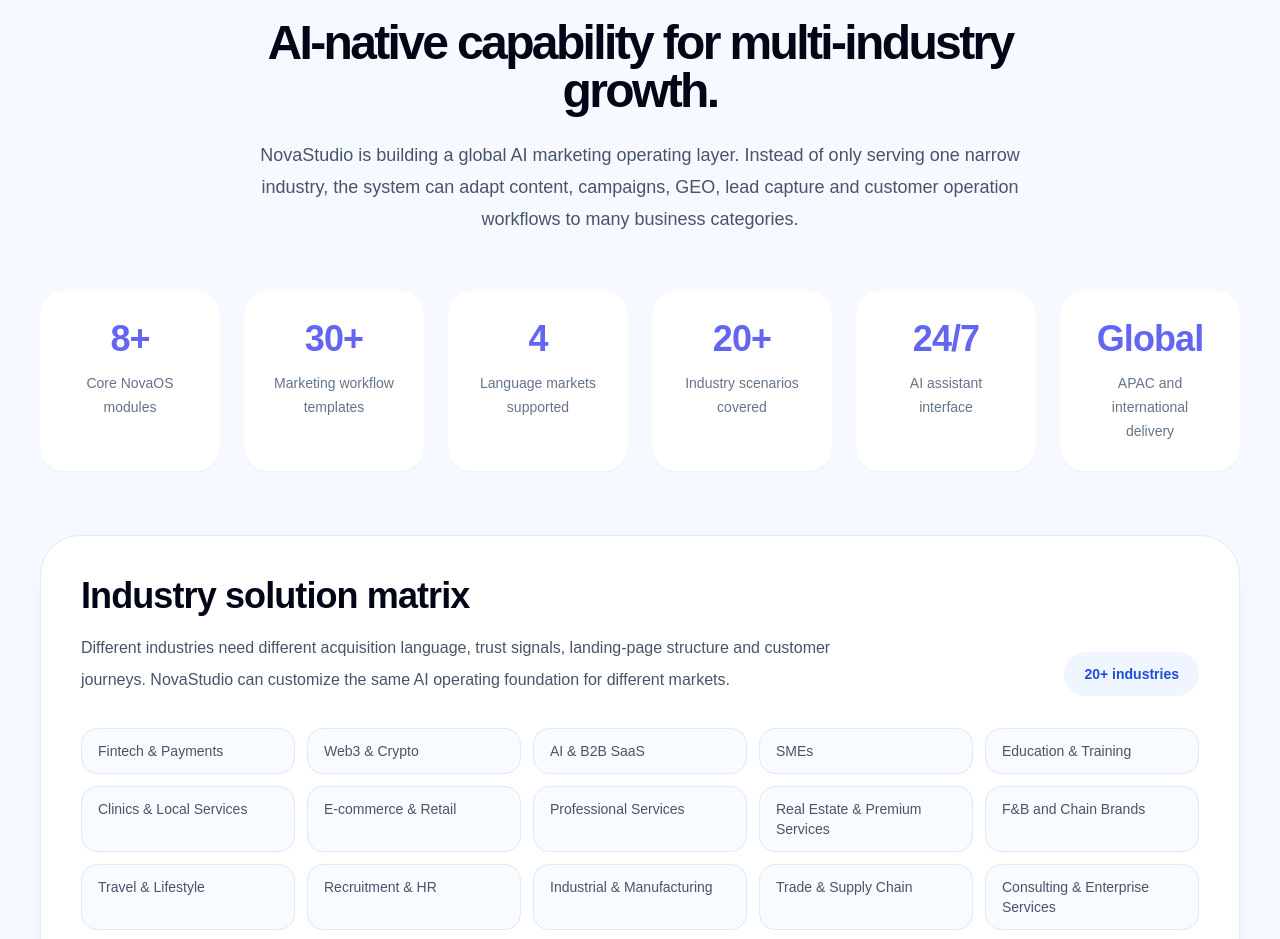
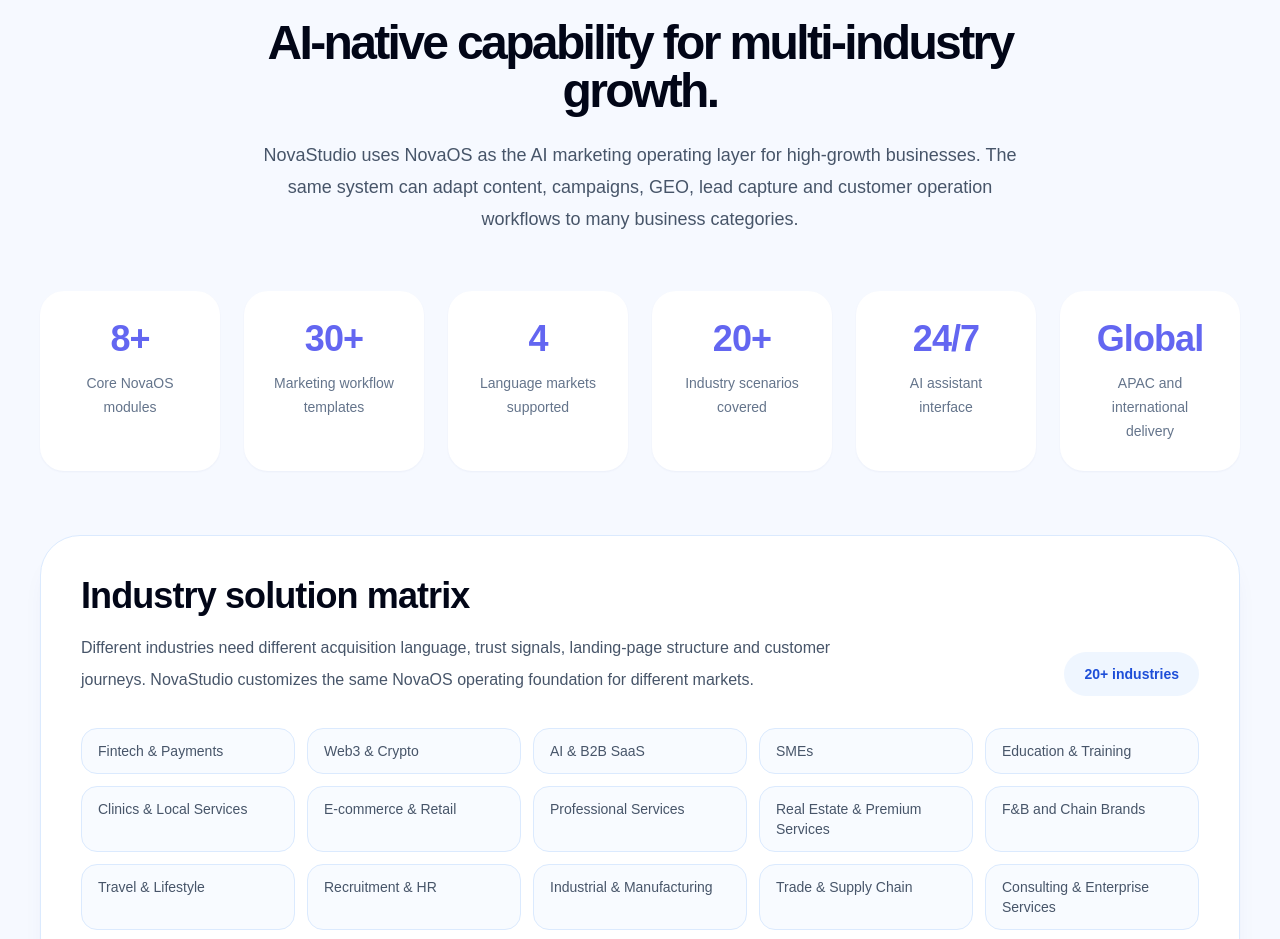
Before and after one commit to Booyuu/Novatest, a Next.js app: page / in a window 1280 px wide. Shown: the part 7140-8079 px from the top of the page. Built offline with nearby package versions, Linux system fonts and the light colour scheme.

Commit message:
Strengthen enterprise capability positioning

```diff
--- a/components/HomeEnterpriseStrength.tsx
+++ b/components/HomeEnterpriseStrength.tsx
@@ -6,7 +6,7 @@
   en: {
     eyebrow: 'Enterprise strength',
     title: 'AI-native capability for multi-industry growth.',
-    body: 'NovaStudio is building a global AI marketing operating layer. Instead of only serving one narrow industry, the system can adapt content, campaigns, GEO, lead capture and customer operation workflows to many business categories.',
+    body: 'NovaStudio uses NovaOS as the AI marketing operating layer for high-growth businesses. The same system can adapt content, campaigns, GEO, lead capture and customer operation workflows to many business categories.',
     badge: '20+ industries',
     metrics: [
       ['8+', 'Core NovaOS modules'],
@@ -17,13 +17,13 @@
       ['Global', 'APAC and international delivery'],
     ],
     matrixTitle: 'Industry solution matrix',
-    matrixBody: 'Different industries need different acquisition language, trust signals, landing-page structure and customer journeys. NovaStudio can customize the same AI operating foundation for different markets.',
+    matrixBody: 'Different industries need different acquisition language, trust signals, landing-page structure and customer journeys. NovaStudio customizes the same NovaOS operating foundation for different markets.',
     industries: ['Fintech & Payments', 'Web3 & Crypto', 'AI & B2B SaaS', 'SMEs', 'Education & Training', 'Clinics & Local Services', 'E-commerce & Retail', 'Professional Services', 'Real Estate & Premium Services', 'F&B and Chain Brands', 'Travel & Lifestyle', 'Recruitment & HR', 'Industrial & Manufacturing', 'Trade & Supply Chain', 'Consulting & Enterprise Services', 'Creator & Media Businesses', 'Beauty & Wellness', 'Events & Communities', 'Consumer Apps', 'Local Brands'],
   },
   zh: {
     eyebrow: '企业实力',
     title: 'AI 原生能力，覆盖多行业增长场景。',
-    body: 'NovaStudio 正在构建面向全球增长型企业的 AI 营销操作层。它不是只服务某一个单一行业，而是可以把内容、活动、GEO、线索捕获和客户运营工作流适配到不同业务类型。',
+    body: 'NovaStudio 以 NovaOS 作为面向高增长企业的 AI 营销操作层。同一套系统可以把内容、活动、GEO、线索捕获和客户运营工作流适配到不同业务类型。',
     badge: '20+ 行业场景',
     metrics: [
       ['8+', '核心 NovaOS 模块'],
@@ -34,27 +34,27 @@
       ['Global', 'APAC 与全球交付能力'],
     ],
     matrixTitle: '行业解决方案矩阵',
-    matrixBody: '不同行业需要不同的获客语言、信任机制、落地页结构和客户路径。NovaStudio 可以基于同一套 AI 营销底层能力，为不同市场定制增长系统。',
+    matrixBody: '不同行业需要不同的获客语言、信任机制、落地页结构和客户路径。NovaStudio 可以基于同一套 NovaOS 营销底层能力，为不同市场定制增长系统。',
     industries: ['金融科技与支付', 'Web3 与加密', 'AI 与 B2B SaaS', '中小企业', '教育与培训', '医疗诊所与本地服务', '电商与零售', '专业服务', '地产与高端服务', '餐饮与连锁品牌', '旅游与生活方式', '招聘与人力资源', '工业与制造', '贸易与供应链', '咨询与企业服务', '创作者与内容机构', '美容与健康', '活动与社群', '消费类 App', '本地品牌'],
   },
   ja: {
     eyebrow: '企業力',
     title: '多業界の成長に対応する AI ネイティブ能力。',
-    body: 'NovaStudio はグローバル企業向けの AI マーケティング運用レイヤーを構築しています。コンテンツ、キャンペーン、GEO、リード獲得、顧客運用を多様な業界に適応できます。',
+    body: 'NovaStudio は NovaOS を高成長企業向けの AI マーケティング運用レイヤーとして活用し、コンテンツ、キャンペーン、GEO、リード獲得、顧客運用を多様な業界に適応します。',
     badge: '20+ 業界',
     metrics: [['8+', 'コアモジュール'], ['30+', 'ワークフロー'], ['4', '対応言語'], ['20+', '業界シナリオ'], ['24/7', 'AI アシスタント'], ['Global', 'APAC と国際展開']],
     matrixTitle: '業界ソリューションマトリクス',
-    matrixBody: '業界ごとに獲得メッセージ、信頼形成、LP 構造、顧客導線は異なります。NovaStudio は同じ AI 基盤を各市場に合わせて調整できます。',
+    matrixBody: '業界ごとに獲得メッセージ、信頼形成、LP 構造、顧客導線は異なります。NovaStudio は同じ NovaOS 基盤を各市場に合わせて調整できます。',
     industries: ['Fintech & Payments', 'Web3 & Crypto', 'AI & B2B SaaS', 'SMEs', 'Education & Training', 'Clinics & Local Services', 'E-commerce & Retail', 'Professional Services', 'Real Estate', 'F&B Brands', 'Travel & Lifestyle', 'Recruitment & HR', 'Manufacturing', 'Trade & Supply Chain', 'Consulting', 'Creator & Media', 'Beauty & Wellness', 'Events & Communities', 'Consumer Apps', 'Local Brands'],
   },
   ko: {
     eyebrow: '기업 역량',
     title: '다양한 산업 성장을 위한 AI 네이티브 역량.',
-    body: 'NovaStudio는 글로벌 성장 기업을 위한 AI 마케팅 운영 레이어를 구축하고 있습니다. 콘텐츠, 캠페인, GEO, 리드 확보, 고객 운영을 여러 산업에 맞게 적용할 수 있습니다.',
+    body: 'NovaStudio는 NovaOS를 고성장 기업을 위한 AI 마케팅 운영 레이어로 사용하며 콘텐츠, 캠페인, GEO, 리드 확보, 고객 운영을 여러 산업에 맞게 적용합니다.',
     badge: '20+ 산업',
     metrics: [['8+', '핵심 모듈'], ['30+', '워크플로'], ['4', '지원 언어'], ['20+', '산업 시나리오'], ['24/7', 'AI 어시스턴트'], ['Global', 'APAC 및 글로벌 제공']],
     matrixTitle: '산업 솔루션 매트릭스',
-    matrixBody: '산업마다 고객 확보 언어, 신뢰 신호, 랜딩 구조, 고객 여정이 다릅니다. NovaStudio는 같은 AI 기반을 각 시장에 맞게 조정할 수 있습니다.',
+    matrixBody: '산업마다 고객 확보 언어, 신뢰 신호, 랜딩 구조, 고객 여정이 다릅니다. NovaStudio는 같은 NovaOS 기반을 각 시장에 맞게 조정할 수 있습니다.',
     industries: ['Fintech & Payments', 'Web3 & Crypto', 'AI & B2B SaaS', 'SMEs', 'Education & Training', 'Clinics & Local Services', 'E-commerce & Retail', 'Professional Services', 'Real Estate', 'F&B Brands', 'Travel & Lifestyle', 'Recruitment & HR', 'Manufacturing', 'Trade & Supply Chain', 'Consulting', 'Creator & Media', 'Beauty & Wellness', 'Events & Communities', 'Consumer Apps', 'Local Brands'],
   },
 } as const;
```
